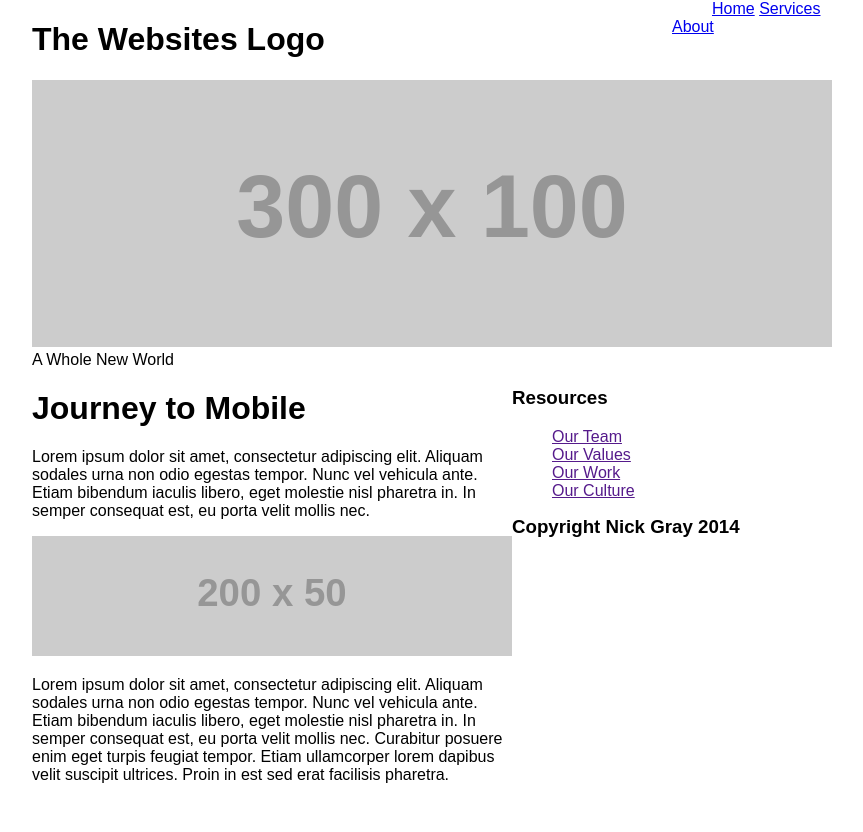
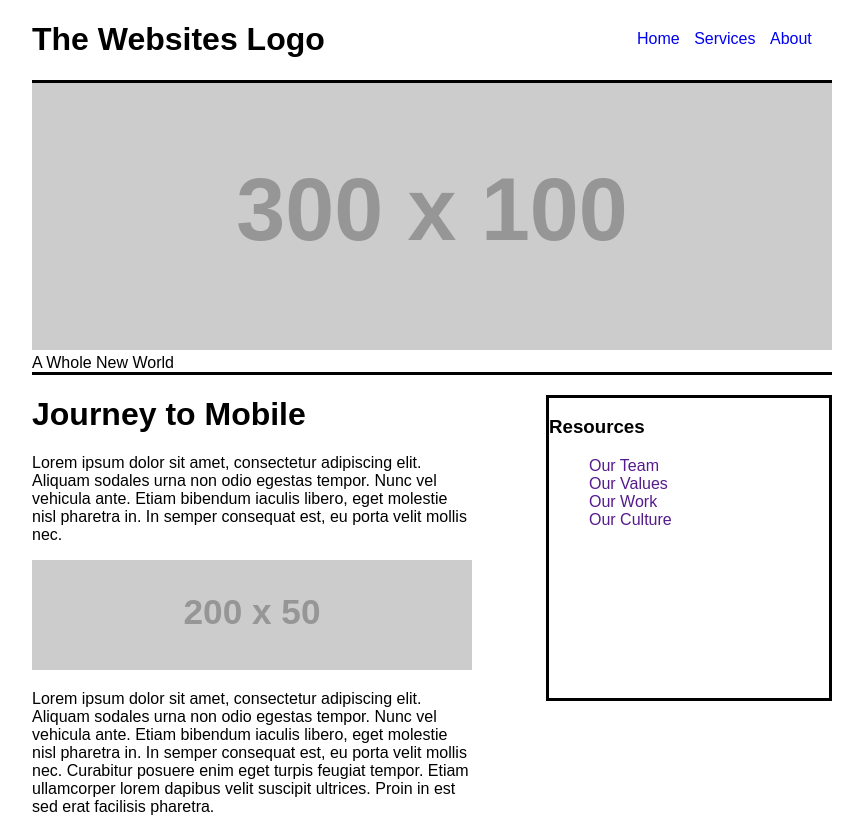
Before and after one commit to nickjoegray/responsive_template, a plain HTML site: page index.html in a window 1280 px wide. Shown: the whole page, without its empty margins (208-1071 px from the left). Before the commit the page ends 800 px from the top, so only its background shows below. Drawn offline with nearby package versions, Linux system fonts and the light colour scheme; placeholder pictures from the web are drawn by us; a script that the page names is missing.

Commit message:
add a bit of spacing to box sizing

```diff
--- a/css/index.css
+++ b/css/index.css
@@ -28,22 +28,18 @@
     margin:0 auto;
   }
 
-  /*img {
-    width: 100%;
-  }*/
-
   .clearfix .title {
     top:0;
     left:0;
     float: left;
-    width:80%;
+    width:70%;
   }
 
   .clearfix .first-nav {
-    top:0;
     right:0;
     float:right;
-    width:20%;
+    width:30%;
+    margin-top:30px;
   }
 
   .clearfix .first-nav ul {
@@ -52,10 +48,20 @@
 
   .clearfix .first-nav ul li {
     display: inline;
+    padding:5px;
+  }
+
+  .clearfix .first-nav ul li a {
+    text-decoration: none;
   }
 
   .main-image img{
     width:100%;
+    border-top:3px solid black;
+  }
+
+  .main-image figcaption {
+    border-bottom:3px solid black;
   }
 
   .main-container img {
@@ -64,12 +70,19 @@
 
   article {
     float: left;
-    width:60%;
+    width:55%;
   }
 
   aside {
     float: right;
-    width:40%;
+    width:35%;
+    height:300px;
+    border:3px solid black;
+    margin-top:20px;
+  }
+
+  aside nav ul li a {
+    text-decoration: none;
   }
 
 }
--- a/index.html
+++ b/index.html
@@ -31,12 +31,12 @@
             </header>
         </div>
 
-        <!-- <div class="main-image"> -->
+        <div class="main-image">
             <figure class="main-image">
                 <img src="http://placehold.it/300x100" alt="My Picture">
                 <figcaption>A Whole New World</figcaption>
             </figure>
-        <!-- </div> -->
+        </div>
 
         <div class="main-container">
             <div class="main wrapper clearfix">
@@ -69,12 +69,6 @@
             </div> <!-- #main -->
         </div> <!-- #main-container -->
 
-        <div class="footer-container">
-            <footer class="wrapper">
-                <h3>Copyright Nick Gray 2014</h3>
-            </footer>
-        </div>
-
         <script src="//ajax.googleapis.com/ajax/libs/jquery/1.10.1/jquery.min.js"></script>
         <script>window.jQuery || document.write('<script src="js/vendor/jquery-1.10.1.min.js"><\/script>')</script>
 
```
